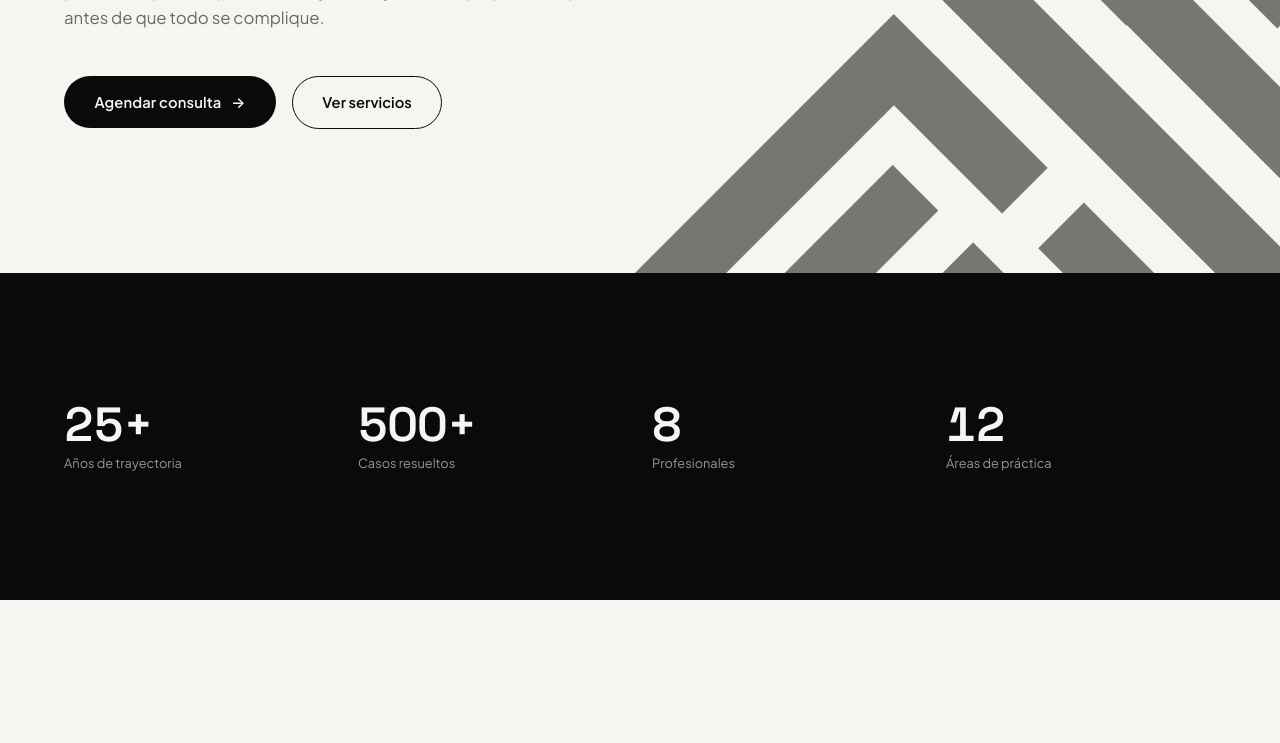
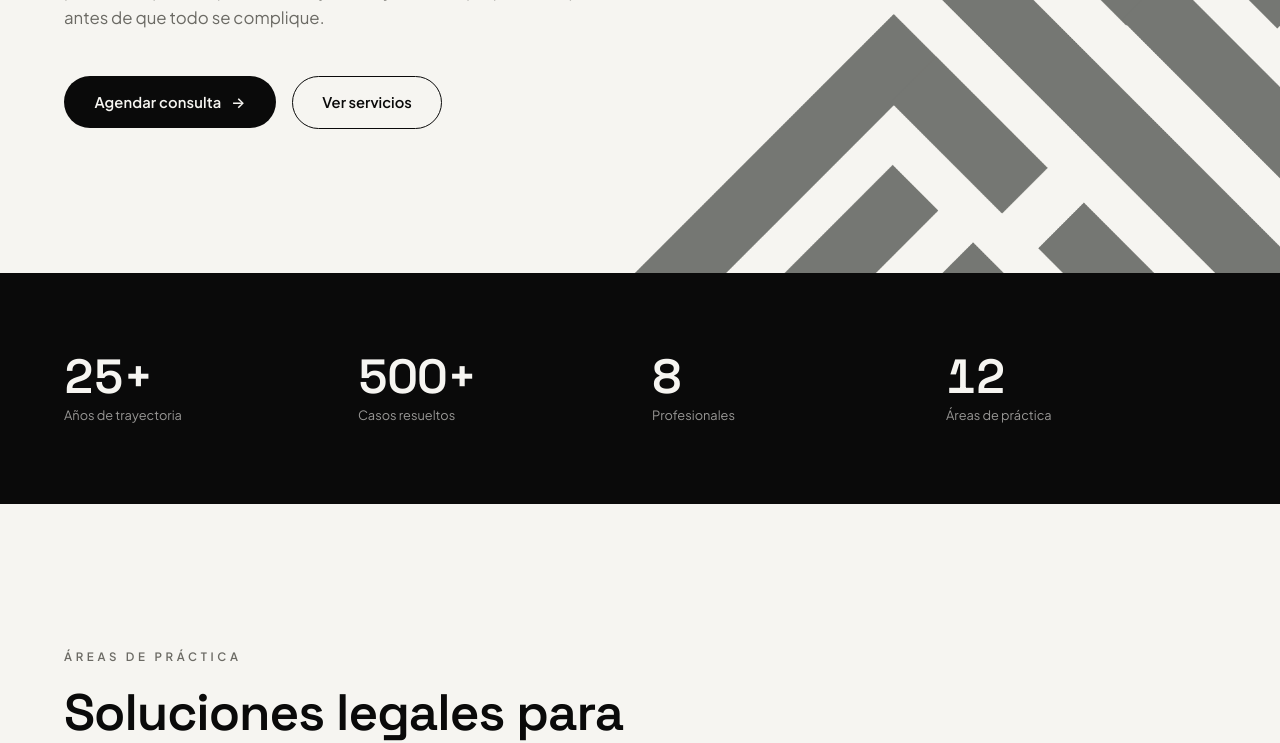
Before and after one commit to JonathanGrauberg/legal-oxymoron, a React (Vite) app: page / in a window 1280 px wide. Shown: the part 584-1327 px from the top of the page. Built offline with nearby package versions, Linux system fonts and the light colour scheme.

Commit message:
achivamos stats a punto intermedio

```diff
--- a/src/components/sections/Stats.tsx
+++ b/src/components/sections/Stats.tsx
@@ -8,7 +8,7 @@ export default function Stats() {
 
   return (
     <div className="bg-ink text-paper">
-      <div ref={ref} className="container-px grid grid-cols-2 md:grid-cols-4 gap-10 md:gap-6 py-24 md:py-32">
+      <div ref={ref} className="container-px grid grid-cols-2 md:grid-cols-4 gap-10 md:gap-6 py-16 md:py-20">
         {stats.map((s) => (
           <div key={s.label} data-reveal>
             <div className="font-display text-4xl md:text-5xl font-semibold num-tabular text-paper">{s.value}</div>
```
